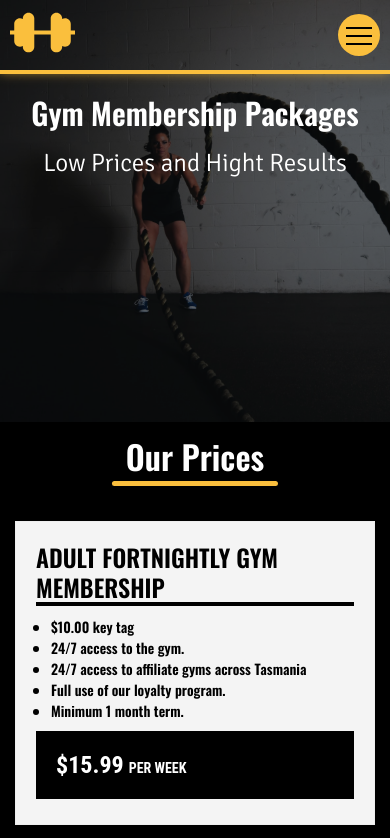
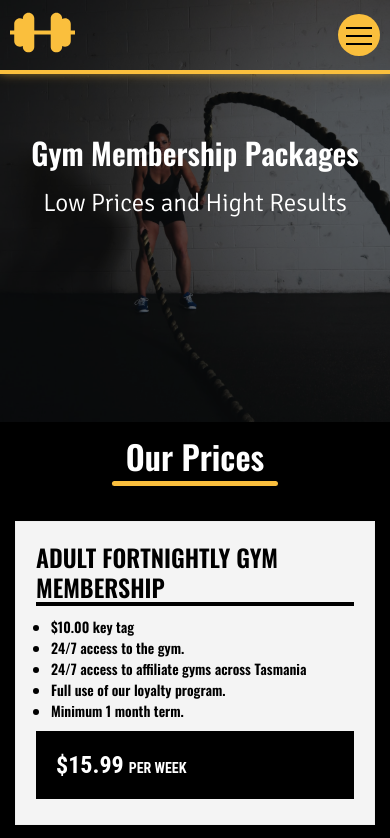
Before and after one commit to TornikeZhizhi/gym-workout, a React (Create React App) app: page /prices in a window 390 px wide. Shown: the top 838 px of the page. Built offline with nearby package versions, Linux system fonts and the light colour scheme.

Commit message:
update css

```diff
--- a/public/index.html
+++ b/public/index.html
@@ -9,6 +9,7 @@
       name="description"
       content="Web site created using create-react-app"
     />
+    <meta name="theme-color" content="#fabf3d" >
     <link rel="apple-touch-icon" href="%PUBLIC_URL%/logo192.png" />
     <link rel="manifest" href="%PUBLIC_URL%/manifest.json" />
     <title>Gym Workout</title>
--- a/src/BaseLayout/Header.scss
+++ b/src/BaseLayout/Header.scss
@@ -174,7 +174,7 @@
     z-index: 5;
     transition: 0.8s;
     /* transition: transform cubic-bezier(0.77, 0, 0.175, 1) 0.8s; */
-    transform: translateX(0%) translateX(-100%);
+    transform: translateX(0%) translateX(-110%);
 }
 
 .nav_content_left, .nav_content_right {
--- a/src/CommonHelpers/CommonFluid/CommonFluid.scss
+++ b/src/CommonHelpers/CommonFluid/CommonFluid.scss
@@ -2,6 +2,7 @@
 
     width: 100%;
     padding: 20px 0 100px 0;
+    overflow: hidden;
 }
 
 
--- a/src/CommonHelpers/CommonHeaderBackground/CommonHeaderBackground.scss
+++ b/src/CommonHelpers/CommonHeaderBackground/CommonHeaderBackground.scss
@@ -52,7 +52,7 @@
 @media only screen and (max-width: 992px){
 
     .bg_fluid {
-        padding: 90px 0 30px 0;
+        padding: 130px 0 30px 0;
         background-position: inherit;
     }
 }
--- a/src/CommonHelpers/CommonMessageBox/CommonMessageBox.scss
+++ b/src/CommonHelpers/CommonMessageBox/CommonMessageBox.scss
@@ -23,7 +23,7 @@
         text-align: center;
         font-size: 60px;
         position: relative;
-        z-index: 10;
+        z-index: 2;
         animation: neon 4.08s ease-in-out infinite alternate;
     }
 }
```
